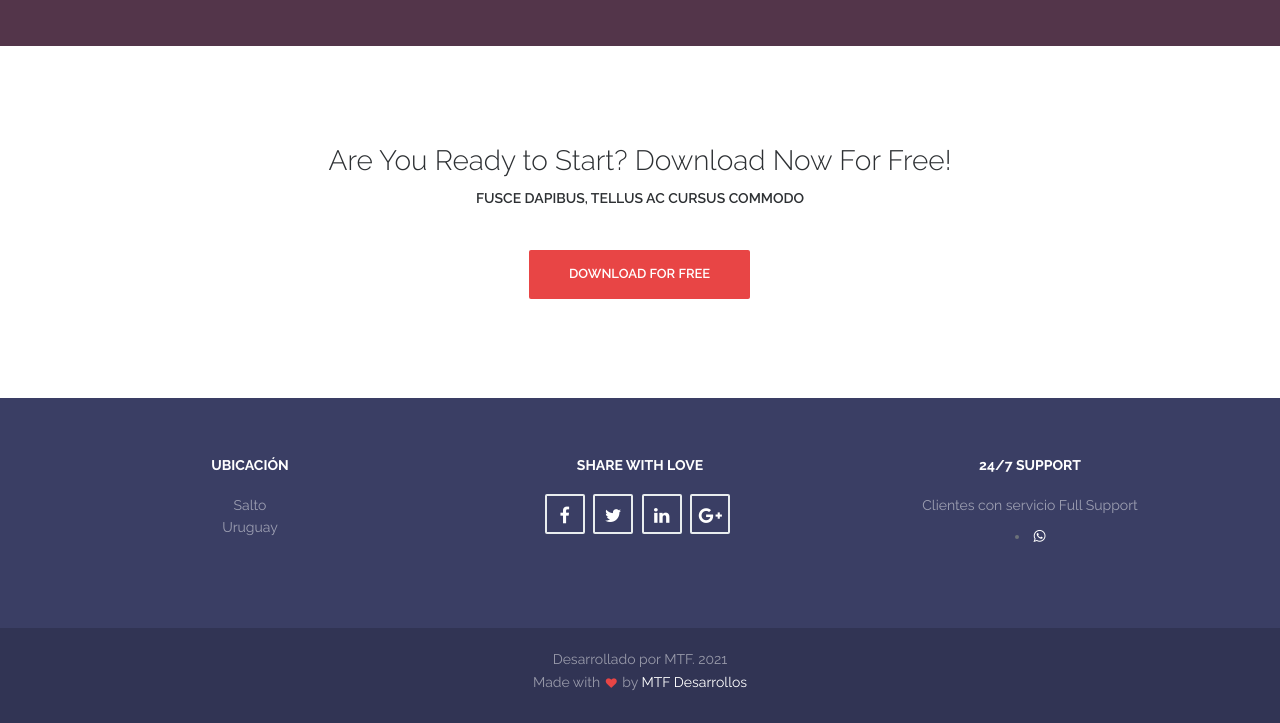
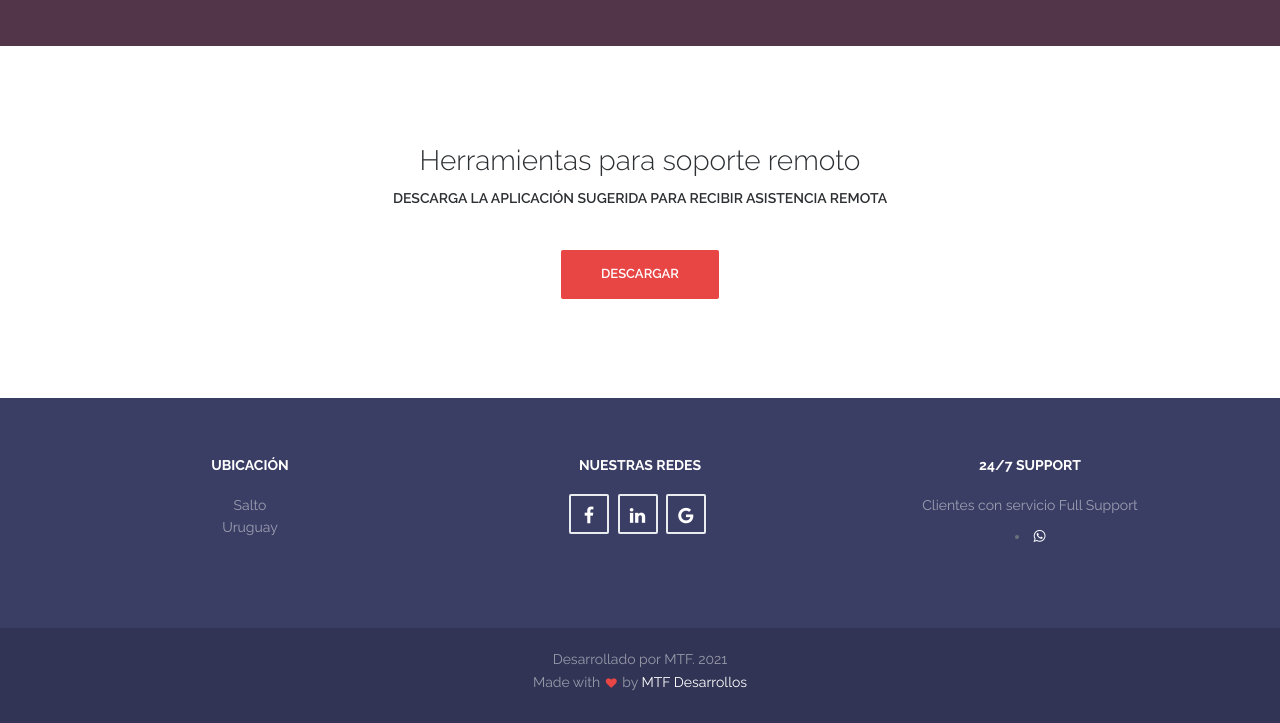
Before and after one commit to felamachado/infra-website, a plain HTML site: page index.html in a window 1280 px wide. Shown: the part 3307-4030 px from the top of the page. Drawn offline with nearby package versions, Linux system fonts and the light colour scheme; files whose address does not match are found by name.

Commit message:
Cambios footer

```diff
--- a/index.html
+++ b/index.html
@@ -309,9 +309,9 @@
     <section id="download" class="section download">
         <div class="container">
             <div class="col-md-8 col-md-offset-2 text-center">
-                <h3>Are You Ready to Start? Download Now For Free!</h3>
-                <p>Fusce dapibus, tellus ac cursus commodo</p>
-                <a href="https://github.com/kamalcha/ActiveBox/archive/master.zip" class="btn btn-large">Download for Free</a>
+                <h3>Herramientas para soporte remoto</h3>
+                <p>Descarga la aplicación sugerida para recibir asistencia remota</p>
+                <a href="https://github.com/kamalcha/ActiveBox/archive/master.zip" class="btn btn-large">Descargar</a>
             </div>
         </div>
     </section><!-- download -->
@@ -325,12 +325,11 @@
                         <p>Salto<br>Uruguay</p>
                     </div>
                     <div class="footer-col col-md-4">
-                        <h5>Share with Love</h5>
+                        <h5>Nuestras redes</h5>
                         <ul class="footer-share">
-                            <li><a href="#"><i class="fa fa-facebook"></i></a></li>
-                            <li><a href="https://twitter.com/kamal_chaneman"><i class="fa fa-twitter"></i></a></li>
-                            <li><a href="https://www.linkedin.com/in/kamalchaneman"><i class="fa fa-linkedin"></i></a></li>
-                            <li><a href="#"><i class="fa fa-google-plus"></i></a></li>
+                            <li><a href="https://www.facebook.com/mtfconsultoria"><i class="fa fa-facebook"></i></a></li>
+                            <li><a href="https://www.linkedin.com/company/mtf-consultor%C3%ADa-it"><i class="fa fa-linkedin"></i></a></li>
+                            <li><a href="https://g.page/r/CYcBb-LCsUPjEAE/review"><i class="fa fa-google"></i></a></li>
                         </ul>
                     </div>
                     <div class="footer-col col-md-4">
```
